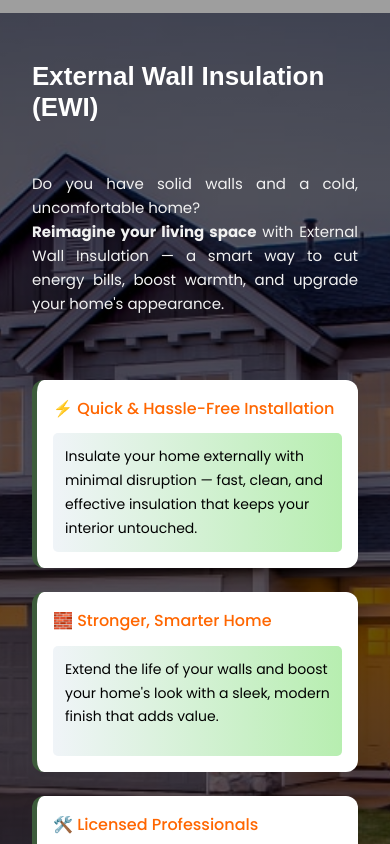
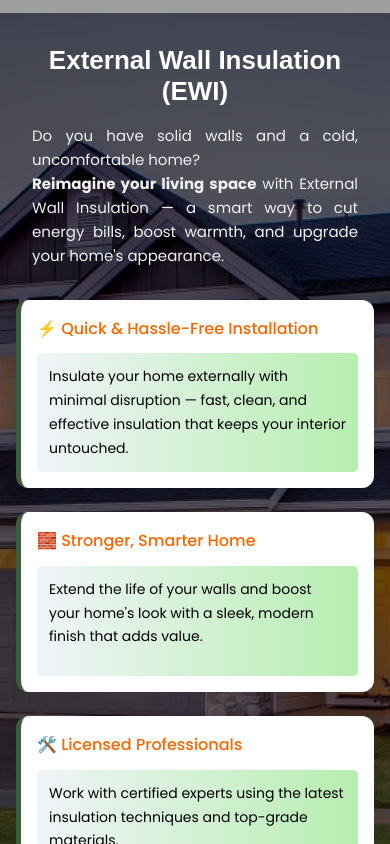
Before and after one commit to muhammadhamza-2277/RetroFix, a React (Vite) app in the folder client/: page /grants/ewi in a window 390 px wide. Shown: the part 740-1584 px from the top of the page. Built offline with nearby package versions, Linux system fonts and the light colour scheme; grey boxes are pictures that could not be loaded.

Commit message:
Updated some responsive

```diff
--- a/client/src/components/layout/Externalcards.jsx
+++ b/client/src/components/layout/Externalcards.jsx
@@ -1,5 +1,5 @@
 import React from "react";
-import { Box, Typography, Grid } from "@mui/material";
+import { Box, Typography } from "@mui/material";
 import outsideImg from "../../assets/outside.jpg"; // adjust path
 
 const features = [
@@ -32,20 +32,16 @@ export default function EWISection() {
         lineHeight: 1.7,
         px: { xs: 2, sm: 4, md: 6 },
         py: { xs: 4, sm: 6, md: 8 },
+        maxWidth: '1200px',
+        mx: 'auto',
       }}
     >
-
-
       <Box
-
         sx={{
           maxWidth: "1200px",
-
-          mx: 'auto'
-
-        }}
-      >
-
+          mx: "auto"
+        }}>
+        {/* Heading */}
         <Typography
           variant="h2"
           sx={{
@@ -53,50 +49,49 @@ export default function EWISection() {
             color: "#fff",
             fontWeight: 600,
             mb: 2,
-            p: { xxs: "10px", xs: "16px", sm: "24px", md: "32px" }
+            textAlign: 'center',
+            px: { xs: 2, sm: 3, md: 4 }
           }}
         >
           External Wall Insulation (EWI)
         </Typography>
 
+        {/* Sub-heading */}
         <Typography
           sx={{
             fontSize: { xs: "15px", sm: "16px", md: "18px" },
             color: "#f1f1f1",
             mb: { xs: 4, sm: 6 },
-            maxWidth: 700,
+            maxWidth: 900,
             fontWeight: 400,
-            textAlign: { xxs: 'justify', sm: 'left' },
-            p: { xxs: "10px", xs: "16px", sm: "24px", md: "32px" }
+            textAlign: { xs: "justify", sm: "center" },
+            px: { xs: 2, sm: 3, md: 4 },
+            mx: 'auto'
           }}
         >
-          Do you have solid walls and a cold, uncomfortable home?
-          <br />
-          <strong>Reimagine your living space</strong> with External Wall
+          Do you have solid walls and a cold, uncomfortable home? <br />
+          <strong> Reimagine your living space</strong> with External Wall
           Insulation — a smart way to cut energy bills, boost warmth, and upgrade
           your home's appearance.
         </Typography>
 
-        <Grid
-          container
-          spacing={3}
+        {/* Flex container for features */}
+        <Box
           sx={{
-            p: { xxs: "10px", xs: "16px", sm: "24px", md: "32px" }
+            display: "flex",
+            flexDirection: 'row',
+            justifyContent: "center",
+            alignItems: "stretch",
+            gap: 3,
+            flexWrap: { xs: "wrap", md: 'nowrap' },
           }}
         >
           {features.map((feature, index) => (
-            <Grid item
-              xxs={12}  // full width on extra small phones
-              sm={6}    // 2 cards per row on tablets
-              md={4}    // 3 cards per row on desktops
-              lg={3}    // 4 cards per row on large screens
-              xl={2}    // 6 cards per row on very large screens
-              key={index}>
             <Box
+              key={index}
               sx={{
                 background: "#fff",
-                  p: { xxs: "10px", xs: "16px", sm: "24px", md: "32px" },
-
+                p: { xs: 2, sm: 3, md: 4 },
                 borderRadius: "12px",
                 borderLeft: "5px solid #3d5c3b",
                 boxShadow: "0 4px 14px rgba(0,0,0,0.06)",
@@ -104,8 +99,9 @@ export default function EWISection() {
                 display: "flex",
                 flexDirection: "column",
                 justifyContent: "flex-start",
-                  minHeight: { xxs: 180, sm: 220, md: 260 },
-                  maxWidth: { xxs: "100%", sm: "250px", md: "350px", lg: "400px" },
+                minHeight: { xs: 180, sm: 220, md: 260 },
+                maxWidth: { xs: "100%", sm: "250px", md: "300px", lg: "400px" },
+                flex: "1 1 300px", // makes them flexible but capped
                 "&:hover": {
                   transform: "translateY(-5px)",
                 },
@@ -114,7 +110,7 @@ export default function EWISection() {
               <Typography
                 variant="h6"
                 sx={{
-                    fontSize: { xxs: "16px", sm: "18px" },
+                  fontSize: { xs: "16px", sm: "18px" },
                   color: "#ff6600",
                   mb: 1.5,
                 }}
@@ -124,10 +120,10 @@ export default function EWISection() {
 
               <Box
                 sx={{
-                    fontSize: { xxs: "14px", sm: "15px", md: "16px" },
+                  fontSize: { xs: "14px", sm: "15px", md: "16px" },
                   color: "#000",
                   background: "linear-gradient(to right, #f0f4f8, #b7eeb0)",
-                    p: { xxs: 1.5, sm: 2.5 },
+                  p: { xs: 1.5, sm: 2.5 },
                   borderRadius: "5px",
                   flexGrow: 1,
                   overflowY: "auto",
@@ -136,11 +132,9 @@ export default function EWISection() {
                 {feature.text}
               </Box>
             </Box>
-            </Grid>
           ))}
-        </Grid>
-
         </Box>
-    </Box >
+      </Box>
+    </Box>
   );
 }
--- a/client/src/components/layout/Externalhero.jsx
+++ b/client/src/components/layout/Externalhero.jsx
@@ -34,7 +34,7 @@ export default function HighlightedSection() {
             src={ewiImg} // imported image here
             alt="Home Image"
             sx={{
-              width: "100%",
+              width: { xs: '100%', sm: '70%', md: "100%" },
               minWidth: { xxm: '300px', md: "420px" },
               borderRadius: "12px",
               boxShadow: "0 4px 12px rgba(0, 0, 0, 0.3)",
--- a/client/src/components/layout/Footer.jsx
+++ b/client/src/components/layout/Footer.jsx
@@ -344,7 +344,7 @@ const Footer = () => {
                     {/* Unit 8, Reaymer close, Bloxwich ,Walsall, WS2 7QZ */}
                 </Box>
                 <Box sx={{ textAlign: 'center', pt: 2, color: '#aaa', fontSize: '0.9rem', }}>
-                    © 2025 Retrofixs Solutions Ltd. All rights reserved.
+                    © 2025 Retrofix Solutions Ltd. All rights reserved.
                 </Box>
             </Container>
         </Box>
--- a/client/src/components/layout/InternalHero.jsx
+++ b/client/src/components/layout/InternalHero.jsx
@@ -10,13 +10,14 @@ const HeroSection = () => {
         position: "relative",
         // width: "100vw",
         maxHeight: { xs: '90vh', sm: '100vh' },
+        minHeight: { xs: '90vh' },
         backgroundImage: `linear-gradient(to right, rgba(0.1, 0.1, 0.1, 0.9), rgba(0, 0, 0, 0.2)), url(${bg})`,
         backgroundRepeat: "no-repeat",
         backgroundPosition: "center",
         backgroundSize: "cover",
         backgroundAttachment: "fixed",
         display: "flex",
-        alignItems: "start",
+        alignItems: { xs: "start", sm: 'center' },
         boxSizing: "border-box",
         // px: { xs: 3, md: 10 },
         px: { xs: 2, sm: 4, md: 10 },
```
Lines whose indentation alone changed are shown as unchanged.
